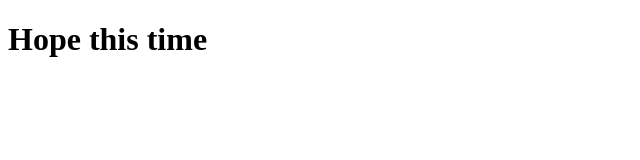
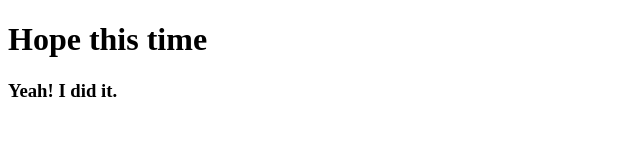
Before and after one commit to graphiative/first-website, a plain HTML site: page index.html in a window 1280 px wide. Shown: the whole page, without its empty margins (0-640 px from the left). Drawn offline with Linux system fonts and the light colour scheme.

Commit message:
add one h3

```diff
--- a/index.html
+++ b/index.html
@@ -8,5 +8,6 @@
 </head>
 <body>
     <h1>Hope this time</h1>
+    <h3>Yeah! I did it.</h3>
 </body>
 </html>
```
